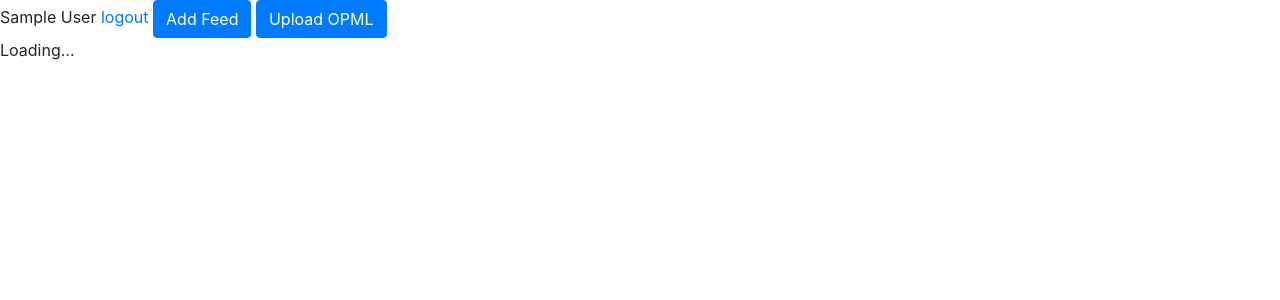
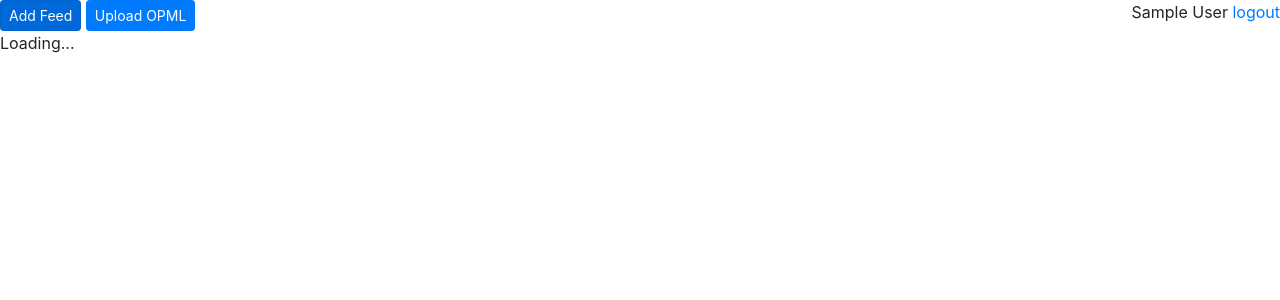
Before and after one commit to mattsacommonname/SpaceCanoe, a Flask app: page / in a window 1280 px wide. Shown: the top 300 px of the page. Run offline with Flask 2, Linux system fonts and the light colour scheme; the visitor is signed in with stand-in values (Sample User, id 1); data that the repository does not hold is empty; parts of the project's set-up code (start-up, migrations or seed data) failed here and were passed over; some libraries are stand-ins or nearby versions.

Commit message:
Squish form buttons & links into a toolbar-like div.

```diff
--- a/templates/root.html
+++ b/templates/root.html
@@ -32,14 +32,18 @@
         {% endif %}
     {% endwith %}
     {% if current_user.is_authenticated %}
-        <div>
-            {{ current_user.name }} <a href="/logout">logout</a>
-            <button class="btn btn-primary" data-target="#addFeedModal" data-toggle="modal" type="button">
-                Add Feed
-            </button>
-            <button class="btn btn-primary" data-target="#uploadOpmlModal" data-toggle="modal" type="button">
-                Upload OPML
-            </button>
+        <div class="clearfix">
+            <div class="float-left">
+                <button class="btn btn-primary btn-sm" data-target="#addFeedModal" data-toggle="modal" type="button">
+                    Add Feed
+                </button>
+                <button class="btn btn-primary btn-sm" data-target="#uploadOpmlModal" data-toggle="modal" type="button">
+                    Upload OPML
+                </button>
+            </div>
+            <div class="float-right">
+                {{ current_user.name }} <a href="/logout">logout</a>
+            </div>
         </div>
         <div aria-hidden="true" aria-labelledby="addFeedModalLabel" class="modal" id="addFeedModal" role="dialog" tabindex="-1">
             <div class="modal-dialog" role="document">
```
